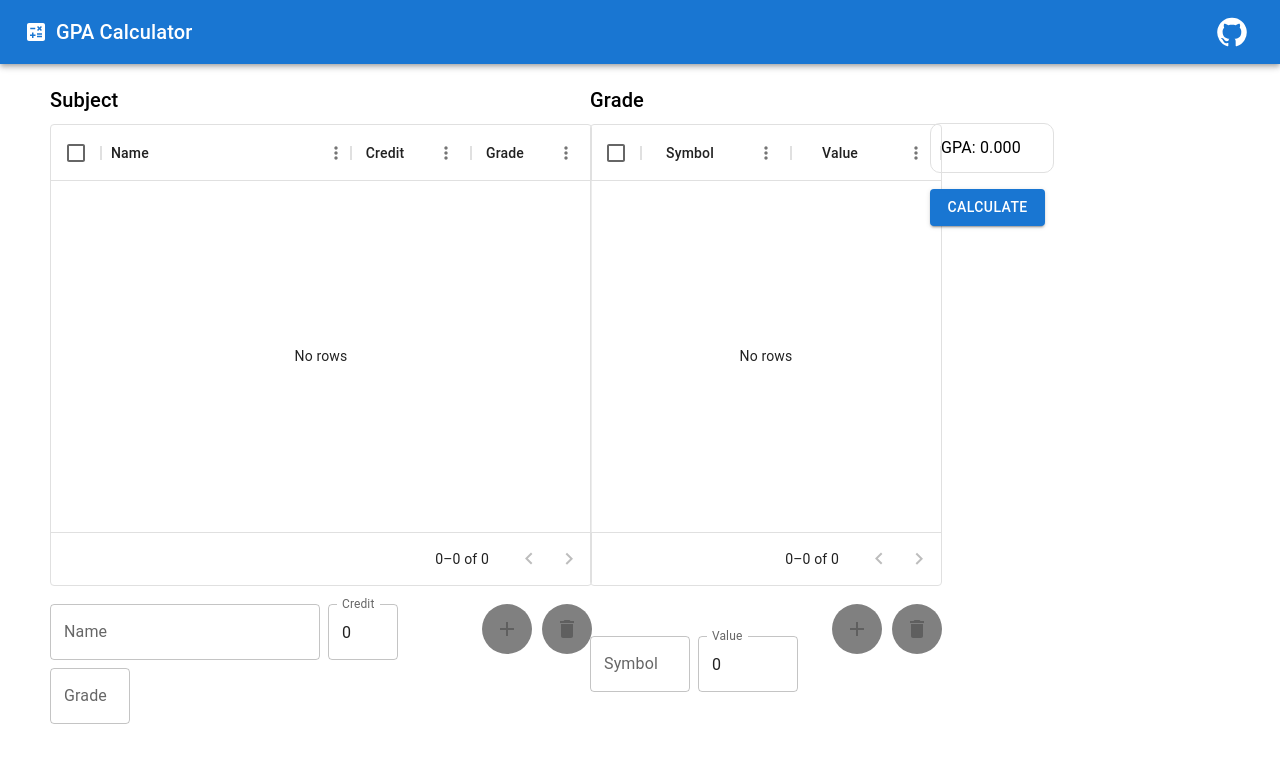
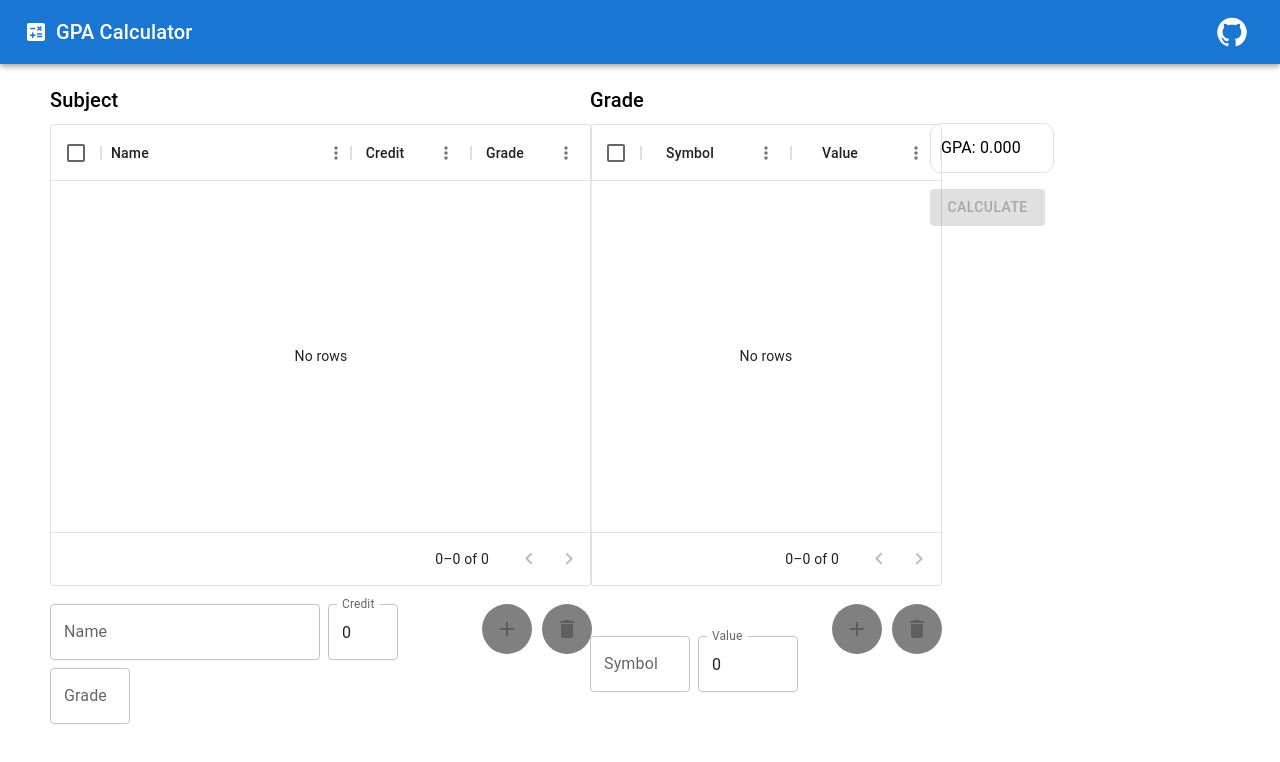
Before and after one commit to Krissy510/GPA-Calculator, a React (Vite) app: page / in a window 1280 px wide. Shown: the top 762 px of the page. Built offline with nearby package versions, Linux system fonts and the light colour scheme; the HTML template or start-up script is replaced by a standard one.

Commit message:
Add check for calculate button

```diff
--- a/src/App.tsx
+++ b/src/App.tsx
@@ -2,7 +2,7 @@ import './App.css'
 import NavBar from "./components/NavBar.tsx";
 import Subject from "./components/Subject/Subject.tsx";
 import {Button, Grid, Typography} from "@mui/material";
-import {useState} from "react";
+import {useEffect, useState} from "react";
 import {ISubject} from "./Interfaces.ts";
 import Grade from "./components/Grade/Grade.tsx";
 
@@ -11,7 +11,7 @@ function App() {
     const [subjects, setSubjects] = useState(Array<ISubject>);
     const [grades, setGrades] = useState(new Map<string, number>);
     const [gpa, setGpa] = useState(0);
-
+    const [canCalculate, setCanCalculate] = useState(false);
     const handleCalculate= () => {
         let totalGpa = 0;
         let totalSubject = 0;
@@ -24,6 +24,10 @@ function App() {
         });
         setGpa( totalGpa/Math.max(1,totalSubject));
     }
+
+    useEffect(() => {
+        setCanCalculate(grades.size > 0 && subjects.length > 0);
+    },[grades, subjects]);
 
     return (
         <>
@@ -67,6 +71,7 @@ function App() {
 
                         <Button
                             variant="contained"
+                            disabled={!canCalculate}
                             sx={{
                                 width: "9vw",
                             }}
```
